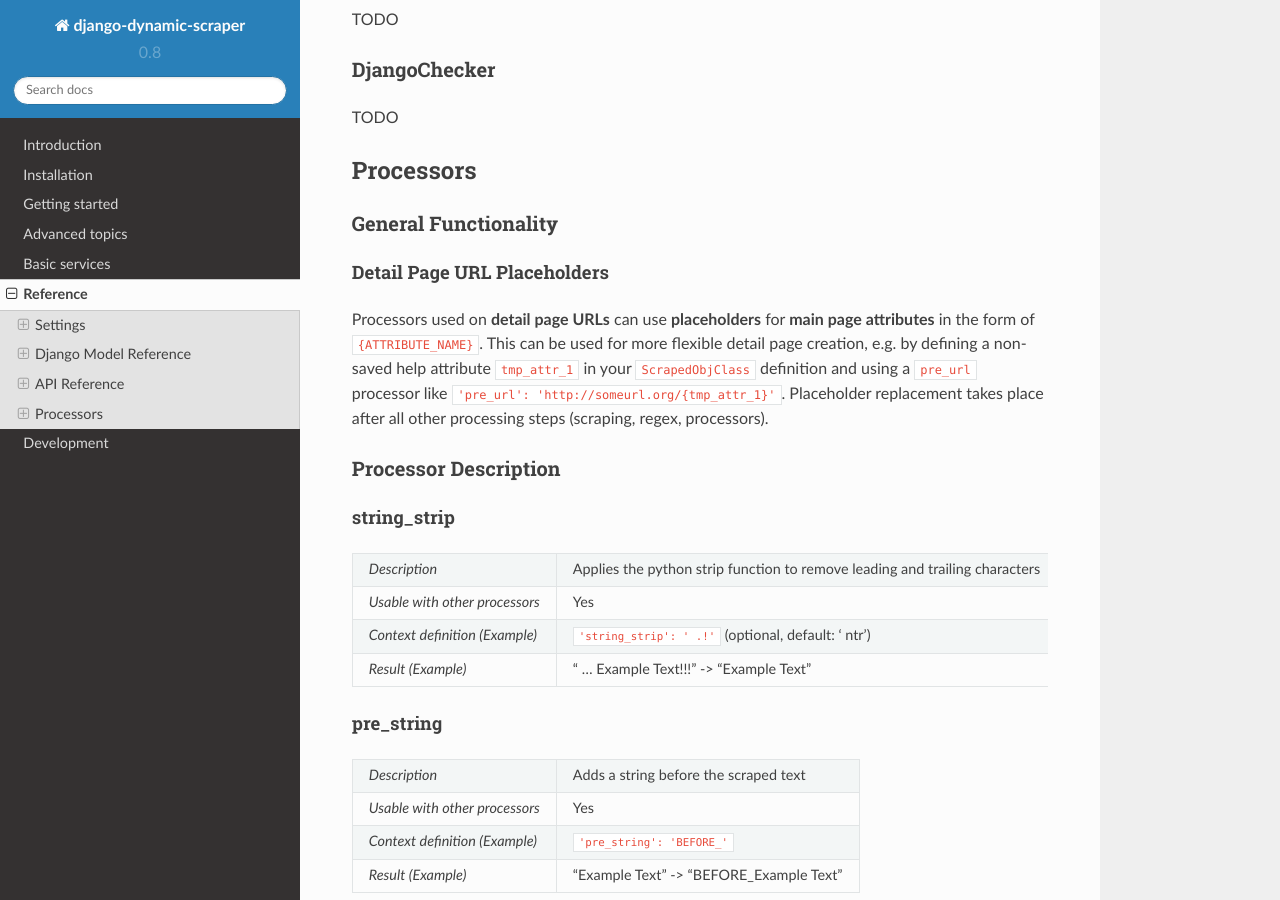
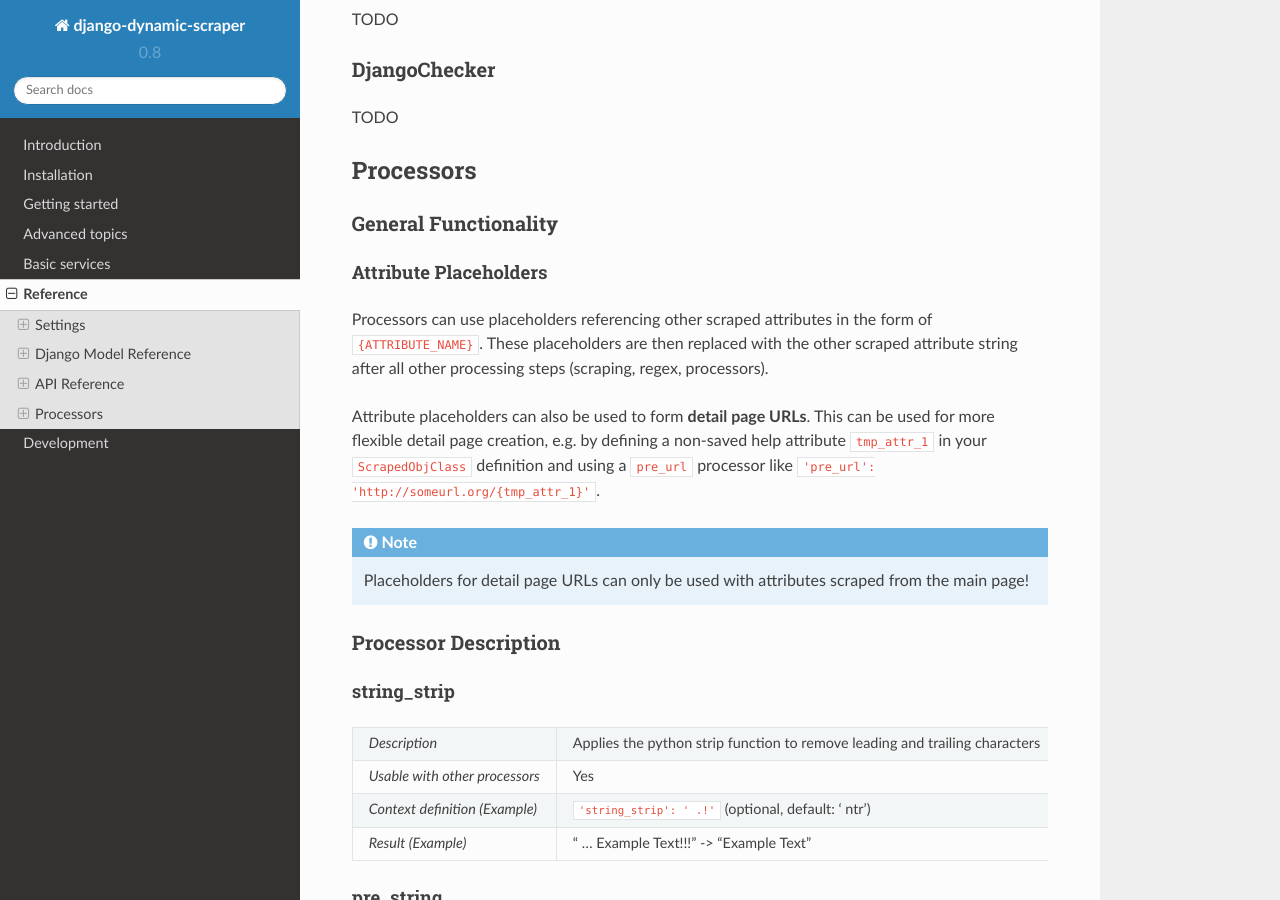
Before and after one commit to dev02019/django-dynamic-scraper, a Sphinx documentation site: the page built from docs/reference.rst, in a window 1280 px wide and 900 px high, scrolled down 2487 px. Built offline with Sphinx 7.4.7 and the Read the Docs theme 2.0.0, drawn with Linux system fonts in a browser that asks for light colours.

Commit message:
Added documentation

```diff
--- a/docs/getting_started.rst
+++ b/docs/getting_started.rst
@@ -271,7 +271,7 @@ This completes the xpath definitions for our scraper. The form you have filled o
 
 .. note::
    Starting with ``DDS v.0.8.11`` you can build your **detail page URLs** with
-   placeholders for **main page attributes** in the form of ``{ATTRIBUTE_NAME}``, see :ref:`detail_page_url_placeholders` for further reference.
+   placeholders for **main page attributes** in the form of ``{ATTRIBUTE_NAME}``, see :ref:`attribute_placeholders` for further reference.
 
 
 .. _adding_request_page_types:
--- a/docs/reference.rst
+++ b/docs/reference.rst
@@ -142,15 +142,20 @@ Processors
 General Functionality
 ---------------------
 
-.. _detail_page_url_placeholders:
+.. _attribute_placeholders:
 
-Detail Page URL Placeholders
-^^^^^^^^^^^^^^^^^^^^^^^^^^^^
-Processors used on **detail page URLs** can use **placeholders**
-for **main page attributes** in the form of ``{ATTRIBUTE_NAME}``. This can be used for more flexible
+Attribute Placeholders
+^^^^^^^^^^^^^^^^^^^^^^
+Processors can use placeholders referencing other scraped attributes in the form of ``{ATTRIBUTE_NAME}``.
+These placeholders are then replaced with the other scraped attribute string after all other processing
+steps (scraping, regex, processors).
+
+Attribute placeholders can also be used to form **detail page URLs**. This can be used for more flexible
 detail page creation, e.g. by defining a non-saved help attribute ``tmp_attr_1`` in your ``ScrapedObjClass``
 definition and using a ``pre_url`` processor like ``'pre_url': 'http://someurl.org/{tmp_attr_1}'``.
-Placeholder replacement takes place after all other processing steps (scraping, regex, processors).
+
+.. note::
+   Placeholders for detail page URLs can only be used with attributes scraped from the main page!
 
 Processor Description
 ---------------------
```
Also changed, not shown: docs/development.rst (+6 -1 lines).
